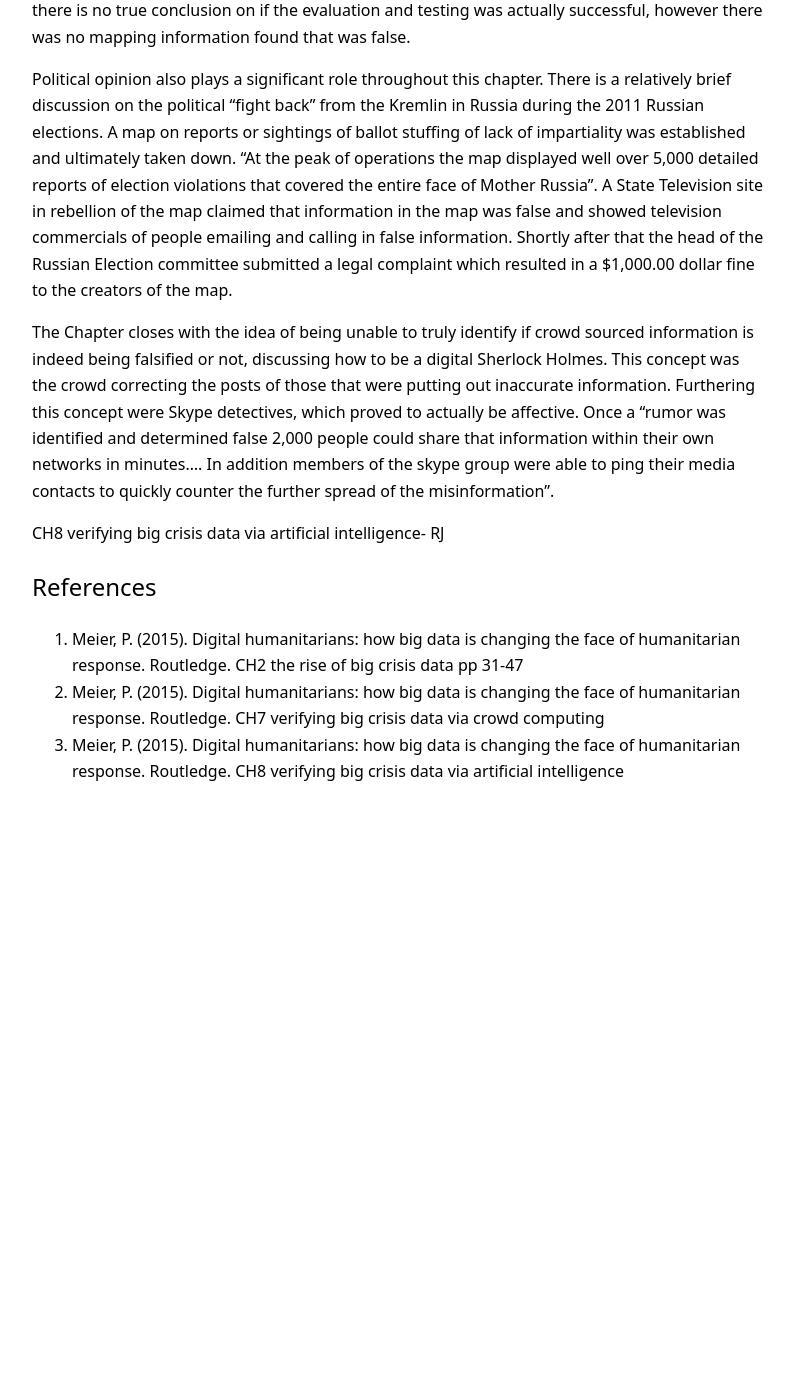
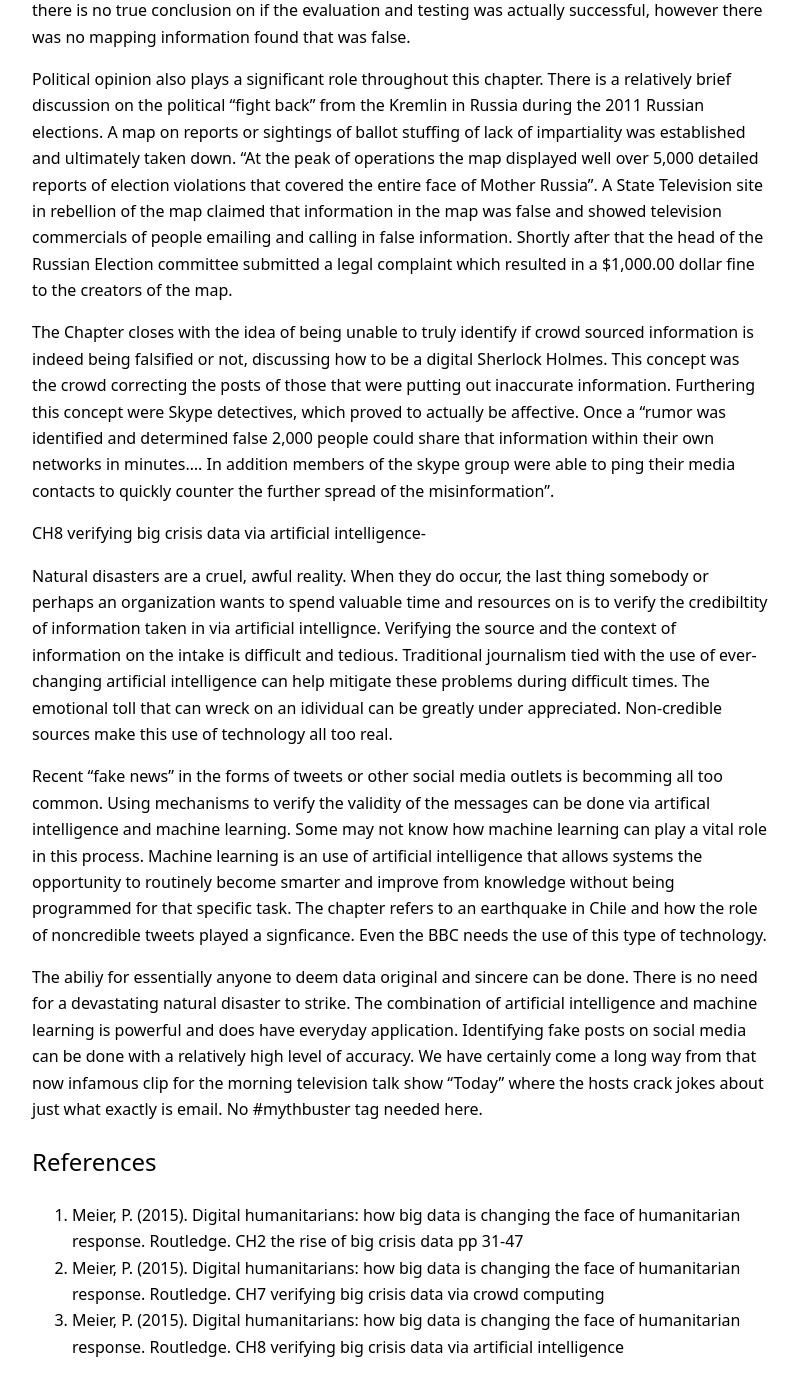
Before and after one commit to RandyWilkinsASU/ddm-textbook-summer-2019, a Jekyll site: the page built from _posts/2019-07-28-ch11-data-quality.md, in a window 1280 px wide and 1400 px high, scrolled down 1189 px. Shown: the top 1396 px of the window, without its empty margins (240-1038 px from the left). Built offline with Jekyll 4.4.1, drawn with Linux system fonts in a browser that asks for light colours; our own code applies the rules of GitHub Pages for plain Markdown files; before the commit the page ends 2013 px from its top, so only the background shows below that.

Commit message:
Update 2019-07-28-ch11-data-quality.md

```diff
--- a/_posts/2019-07-28-ch11-data-quality.md
+++ b/_posts/2019-07-28-ch11-data-quality.md
@@ -22,7 +22,13 @@ Political opinion also plays a significant role throughout this chapter. There i
 The Chapter closes with the idea of being unable to truly identify if crowd sourced information is indeed being falsified or not, discussing how to be a digital Sherlock Holmes. This concept was the crowd correcting the posts of those that were putting out inaccurate information. Furthering this concept were Skype detectives, which proved to actually be affective. Once a “rumor was identified and determined false 2,000 people could share that information within their own networks in minutes…. In addition members of the skype group were able to ping their media contacts to quickly counter the further spread of the misinformation”.
 
 
-CH8 verifying big crisis data via artificial intelligence- RJ
+CH8 verifying big crisis data via artificial intelligence-
+
+Natural disasters are a cruel, awful reality. When they do occur, the last thing somebody or perhaps an organization wants to spend valuable time and resources on is to verify the credibiltity of information taken in via artificial intellignce. Verifying the source and the context of information on the intake is difficult and tedious. Traditional journalism tied with the use of ever-changing artificial intelligence can help mitigate these problems during difficult times. The emotional toll that can wreck on an idividual can be greatly under appreciated. Non-credible sources make this use of technology all too real.
+
+Recent "fake news" in the forms of tweets or other social media outlets is becomming all too common. Using mechanisms to verify the validity of the messages can be done via artifical intelligence and machine learning. Some may not know how machine learning can play a vital role in this process. Machine learning is an use of artificial intelligence that allows systems the opportunity to routinely become smarter and improve from knowledge without being programmed for that specific task. The chapter refers to an earthquake in Chile and how the role of noncredible tweets played a signficance. Even the BBC needs the use of this type of technology.
+
+The abiliy for essentially anyone to deem data original and sincere can be done. There is no need for a devastating natural disaster to strike. The combination of artificial intelligence and machine learning is powerful and does have everyday application. Identifying fake posts on social media can be done with a relatively high level of accuracy. We have certainly come a long way from that now infamous clip for the morning television talk show "Today" where the hosts crack jokes about just what exactly is email. No #mythbuster tag needed here.
 
 
 
```
